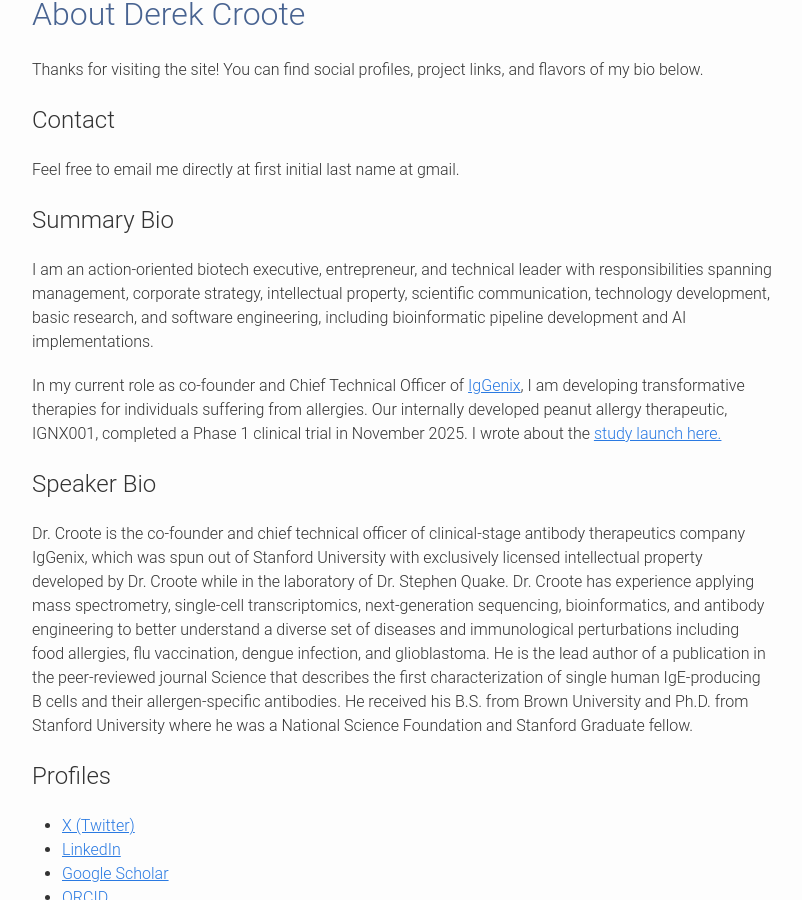
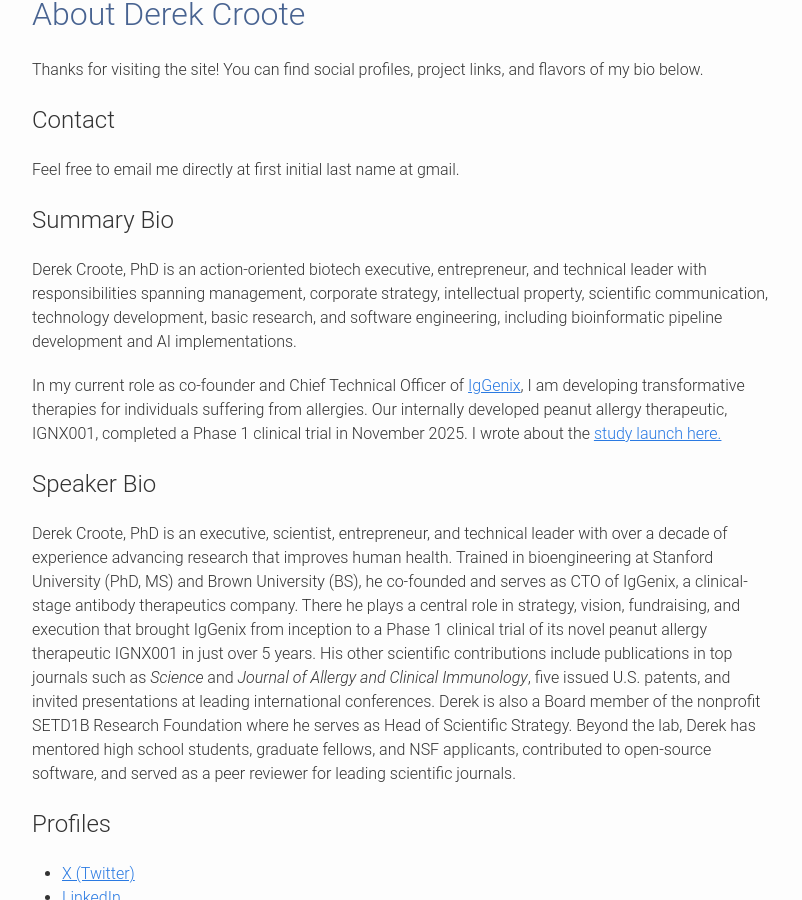
Before and after one commit to dcroote/dcroote.github.io, a Jekyll site: the page built from about.md, in a window 1280 px wide and 900 px high, scrolled down 300 px. Shown: the whole window, without its empty margins (238-1040 px from the left). Built offline with Jekyll 4.4.1, drawn with Linux system fonts in a browser that asks for light colours; some web fonts are replaced.

Commit message:
fix: update bio

```diff
--- a/about.md
+++ b/about.md
@@ -13,13 +13,18 @@ Feel free to email me directly at first initial last name at gmail.
 
 <h2>Summary Bio</h2>
 
-<p>I am an action-oriented biotech executive, entrepreneur, and technical leader with responsibilities spanning management, corporate strategy, intellectual property, scientific communication, technology development, basic research, and software engineering, including bioinformatic pipeline development and AI implementations.
+<p>Derek Croote, PhD is an action-oriented biotech executive, entrepreneur, and technical leader with responsibilities spanning management, corporate strategy, intellectual property, scientific communication, technology development, basic research, and software engineering, including bioinformatic pipeline development and AI implementations.
 
 <p>In my current role as co-founder and Chief Technical Officer of <a href="https://iggenix.com" target="_blank">IgGenix</a>, I am developing transformative therapies for individuals suffering from allergies. Our internally developed peanut allergy therapeutic, IGNX001, completed a Phase 1 clinical trial in November 2025. I wrote about the <a href="/2024/08/22/accelerate-website.html">study launch here.</a></p>
 
 <h2>Speaker Bio</h2>
 
-<p>Dr. Croote is the co-founder and chief technical officer of clinical-stage antibody therapeutics company IgGenix, which was spun out of Stanford University with exclusively licensed intellectual property developed by Dr. Croote while in the laboratory of Dr. Stephen Quake. Dr. Croote has experience applying mass spectrometry, single-cell transcriptomics, next-generation sequencing, bioinformatics, and antibody engineering to better understand a diverse set of diseases and immunological perturbations including food allergies, flu vaccination, dengue infection, and glioblastoma. He is the lead author of a publication in the peer-reviewed journal Science that describes the first characterization of single human IgE-producing B cells and their allergen-specific antibodies. He received his B.S. from Brown University and Ph.D. from Stanford University where he was a National Science Foundation and Stanford Graduate fellow.</p>
+<p>Derek Croote, PhD is an executive, scientist, entrepreneur, and technical leader with over a decade of experience advancing research that improves human health.
+Trained in bioengineering at Stanford University (PhD, MS) and Brown University (BS), he co-founded and serves as CTO of IgGenix, a clinical-stage antibody therapeutics company.
+There he plays a central role in strategy, vision, fundraising, and execution that brought IgGenix from inception to a Phase 1 clinical trial of its novel peanut allergy therapeutic IGNX001 in just over 5 years.
+His other scientific contributions include publications in top journals such as <span style="font-style: italic;">Science</span> and <span style="font-style: italic;">Journal of Allergy and Clinical Immunology</span>, five issued U.S. patents, and invited presentations at leading international conferences.
+Derek is also a Board member of the nonprofit SETD1B Research Foundation where he serves as Head of Scientific Strategy.
+Beyond the lab, Derek has mentored high school students, graduate fellows, and NSF applicants, contributed to open-source software, and served as a peer reviewer for leading scientific journals.</p>
 
 <h2>Profiles</h2>
 
```
